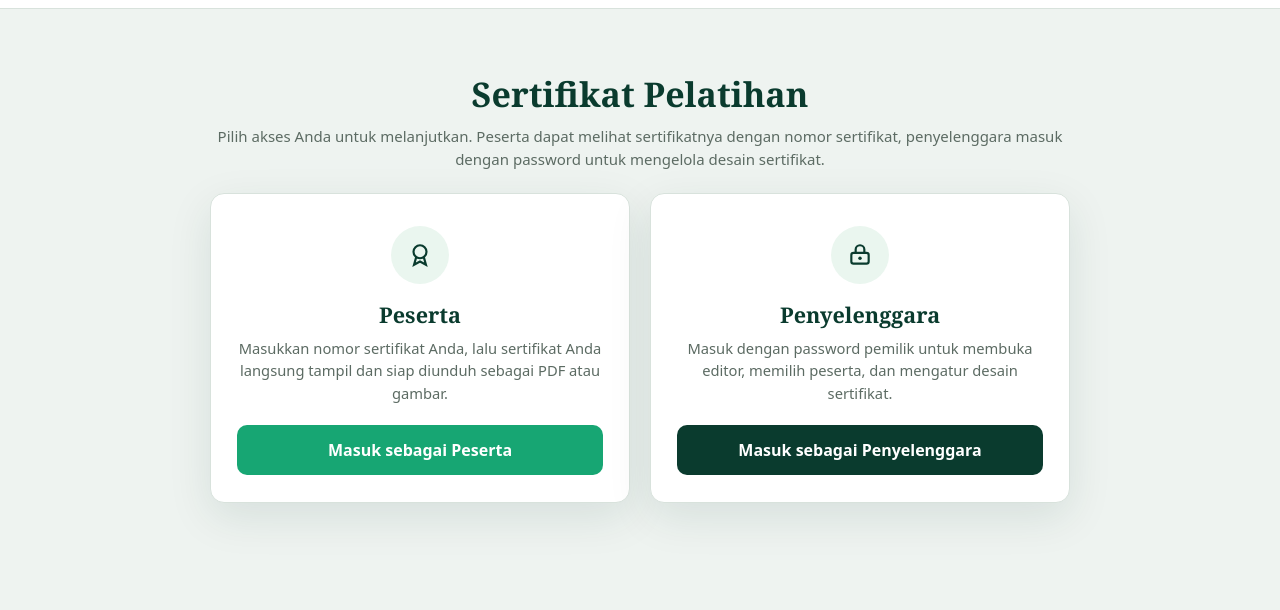
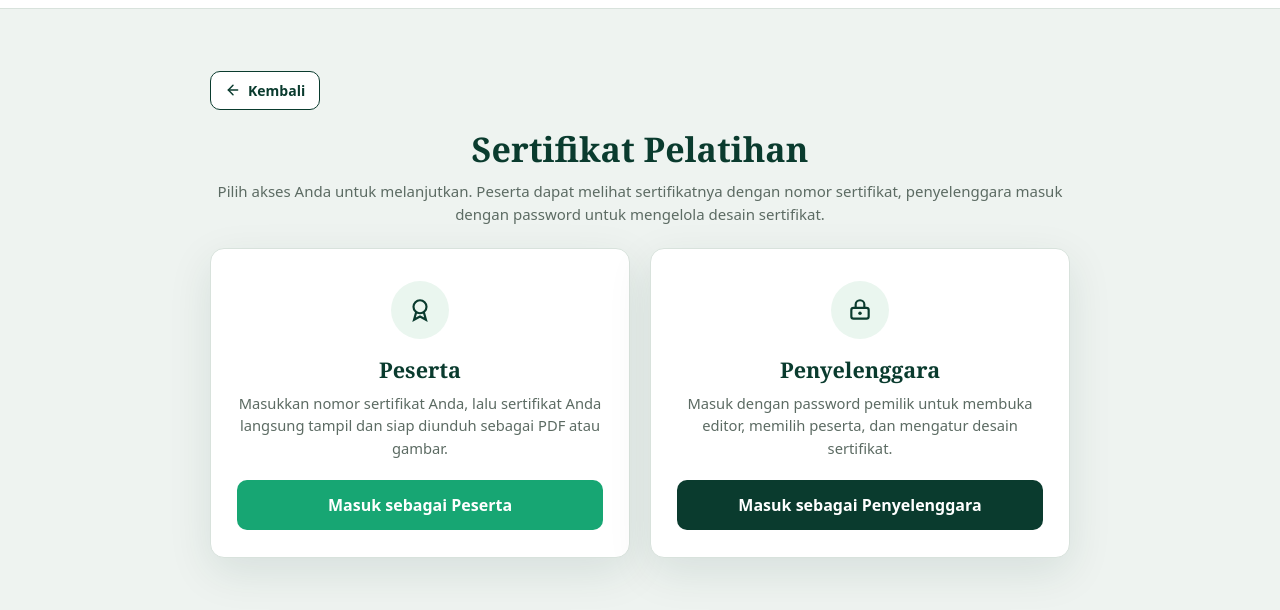
Before and after one commit to MuhammadRehanSyah/Aksara-Academy, a plain HTML site: page sertifikat.html in a window 1280 px wide. Shown: the part 58-668 px from the top of the page. Drawn offline with nearby package versions, Linux system fonts and the light colour scheme.

Commit message:
Tombol Kembali di layar pilihan Peserta/Penyelenggara

```diff
--- a/sertifikat.html
+++ b/sertifikat.html
@@ -94,6 +94,8 @@
   /* ---------- Layar pilihan peran ---------- */
   .choice-wrap{display:grid;place-items:center;padding:2.6rem 0 2rem}
   .choice-inner{width:100%;max-width:860px}
+  .choice-back-row{display:flex;justify-content:flex-start;margin-bottom:16px}
+  a.btn-back{text-decoration:none}
   .choice-head{text-align:center;margin-bottom:22px;padding:0 6px}
   .choice-head h1{font-family:Georgia,"Times New Roman",serif;font-size:clamp(26px,4.5vw,34px);margin:0 0 8px;color:var(--green-dark);font-weight:700}
   .choice-head p{margin:0;color:var(--muted);font-size:15px;line-height:1.55}
@@ -290,6 +292,12 @@
   <!-- ===== Layar pilihan peran ===== -->
   <section class="choice-wrap no-print" id="choiceWrap">
     <div class="choice-inner">
+      <div class="choice-back-row">
+        <a class="btn-back" href="index.html">
+          <svg width="16" height="16" viewBox="0 0 24 24" fill="none" stroke="currentColor" stroke-width="2.2" stroke-linecap="round" stroke-linejoin="round" aria-hidden="true"><path d="M19 12H5"/><path d="m12 19-7-7 7-7"/></svg>
+          Kembali
+        </a>
+      </div>
       <div class="choice-head">
         <h1>Sertifikat Pelatihan</h1>
         <p>Pilih akses Anda untuk melanjutkan. Peserta dapat melihat sertifikatnya dengan nomor sertifikat, penyelenggara masuk dengan password untuk mengelola desain sertifikat.</p>
```
